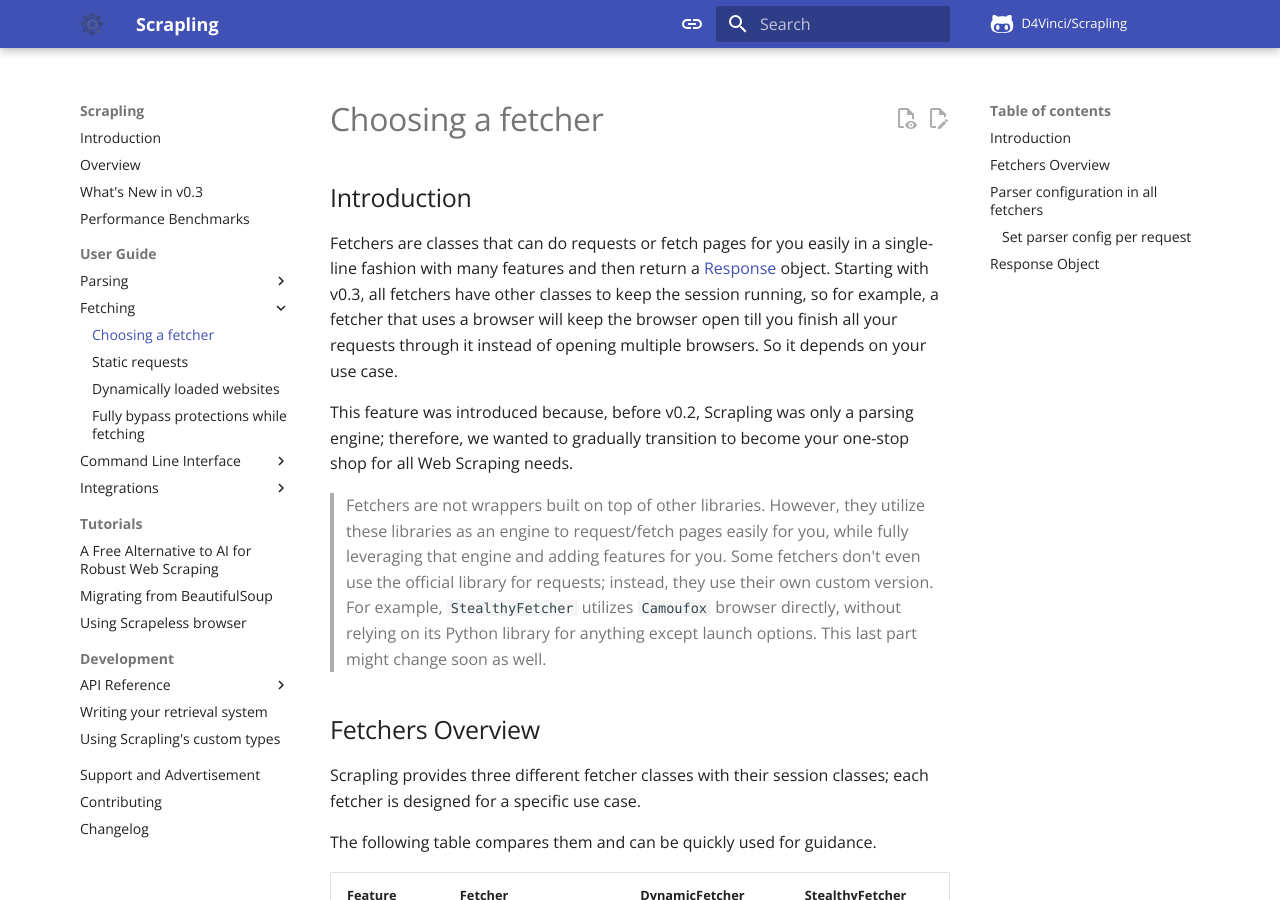
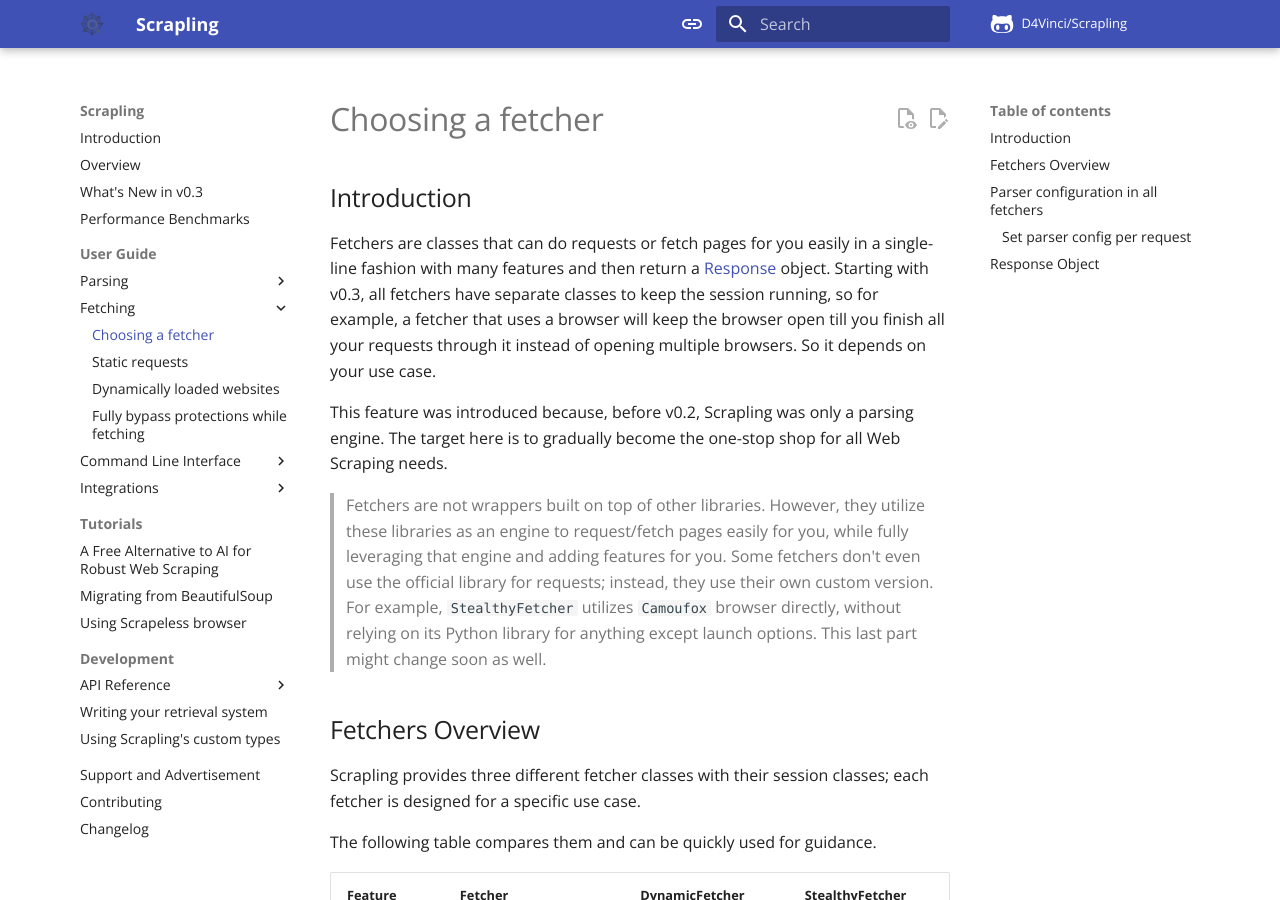
Before and after one commit to CybrFlux/CybrScrape, an MkDocs documentation site: the page built from docs/fetching/choosing.md, in a window 1280 px wide and 900 px high. Built offline with MkDocs 1.6.1 and Material for MkDocs 9.7.7, drawn with Linux system fonts in a browser that asks for light colours; some web fonts are replaced; comment, search, counter and statistics services are not loaded; some of the changed text lies outside the part shown.

Commit message:
docs: Update docs accordingly and some adjustments

````diff
--- a/docs/fetching/choosing.md
+++ b/docs/fetching/choosing.md
@@ -1,7 +1,7 @@
 ## Introduction
-Fetchers are classes that can do requests or fetch pages for you easily in a single-line fashion with many features and then return a [Response](#response-object) object. Starting with v0.3, all fetchers have other classes to keep the session running, so for example, a fetcher that uses a browser will keep the browser open till you finish all your requests through it instead of opening multiple browsers. So it depends on your use case.
+Fetchers are classes that can do requests or fetch pages for you easily in a single-line fashion with many features and then return a [Response](#response-object) object. Starting with v0.3, all fetchers have separate classes to keep the session running, so for example, a fetcher that uses a browser will keep the browser open till you finish all your requests through it instead of opening multiple browsers. So it depends on your use case.
 
-This feature was introduced because, before v0.2, Scrapling was only a parsing engine; therefore, we wanted to gradually transition to become your one-stop shop for all Web Scraping needs.
+This feature was introduced because, before v0.2, Scrapling was only a parsing engine. The target here is to gradually become the one-stop shop for all Web Scraping needs.
 
 > Fetchers are not wrappers built on top of other libraries. However, they utilize these libraries as an engine to request/fetch pages easily for you, while fully leveraging that engine and adding features for you. Some fetchers don't even use the official library for requests; instead, they use their own custom version. For example, `StealthyFetcher` utilizes `Camoufox` browser directly, without relying on its Python library for anything except launch options. This last part might change soon as well.
 
@@ -71,7 +71,8 @@
 >>> page.headers         # Response headers
 >>> page.request_headers # Request headers
 >>> page.history         # Response history of redirections, if any
->>> page.body            # Raw response body
+>>> page.body            # Raw HTML response body without any processing
+>>> page.raw_response    # Raw response of the last request made by the browser, if any (Useful for downloading binary files and text/json files)
 >>> page.encoding        # Response encoding
 ```
 All fetchers return the `Response` object.
````
Also changed, not shown: other parts of docs/fetching/choosing.md (+2 -2 lines).
